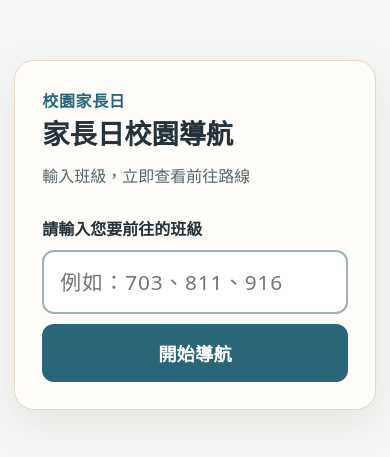
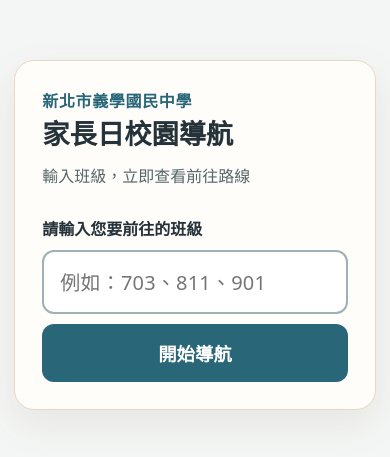
Before and after one commit to easyshih-ux/parent-day-map, a React (Vite) app: page / in a window 390 px wide. Shown: the part 187-644 px from the top of the page. Built offline with nearby package versions, Linux system fonts and the light colour scheme.

Commit message:
fix: improve mobile class search

```diff
--- a/src/components/ParentDayNavigator.jsx
+++ b/src/components/ParentDayNavigator.jsx
@@ -49,7 +49,7 @@ export default function ParentDayNavigator() {
     preloadImage.src = floorById[destinationFloorId].image
   }, [navigation])
 
-  if (!navigation) return <main className="parent-home"><section className="home-card" aria-labelledby="home-title"><p className="eyebrow">校園家長日</p><h1 id="home-title">家長日校園導航</h1><p className="home-copy">輸入班級，立即查看前往路線</p><form className="class-search" onSubmit={startNavigation}><label htmlFor="class-number">請輸入您要前往的班級</label><input autoComplete="off" id="class-number" inputMode="numeric" onChange={(event) => setInput(event.target.value)} placeholder="例如：703、811、916" type="text" value={input} /><button type="submit">開始導航</button></form>{message && <p aria-live="polite" className="search-message">{message}</p>}</section></main>
+  if (!navigation) return <main className="parent-home"><section className="home-card" aria-labelledby="home-title"><p className="eyebrow">新北市義學國民中學</p><h1 id="home-title">家長日校園導航</h1><p className="home-copy">輸入班級，立即查看前往路線</p><form className="class-search" onSubmit={startNavigation}><label htmlFor="class-number">請輸入您要前往的班級</label><input autoComplete="off" id="class-number" inputMode="numeric" onChange={(event) => setInput(event.target.value)} placeholder="例如：703、811、901" type="text" value={input} /><button type="submit">開始導航</button></form>{message && <p aria-live="polite" className="search-message">{message}</p>}</section></main>
 
   const route = routes.find((item) => item.id === navigation.routeId)
   const destination = destinationById[navigation.destinationId]
--- a/src/styles/app.css
+++ b/src/styles/app.css
@@ -88,4 +88,4 @@ marker path { fill: #167292; }
 .calibration-actions button:disabled, .calibration-export button:disabled { cursor: not-allowed; opacity: .5; }
 .calibration-export { margin-top: 18px; }
 .calibration-export .clear-calibration { border-color: #b86649; color: #91452a; }
-@media (max-width: 560px) { .parent-navigation { padding-top: 12px; } .navigation-header { align-items: center; } .reset-button { max-width: 108px; min-height: 44px; } .map-viewport { border-radius: 8px; } }
+@media (max-width: 560px) { .parent-navigation { padding-top: 12px; } .navigation-header { align-items: center; } .reset-button { max-width: 108px; min-height: 44px; } .map-viewport { border-radius: 8px; } .class-search input::placeholder { font-size: 20px; letter-spacing: .01em; } }
```
